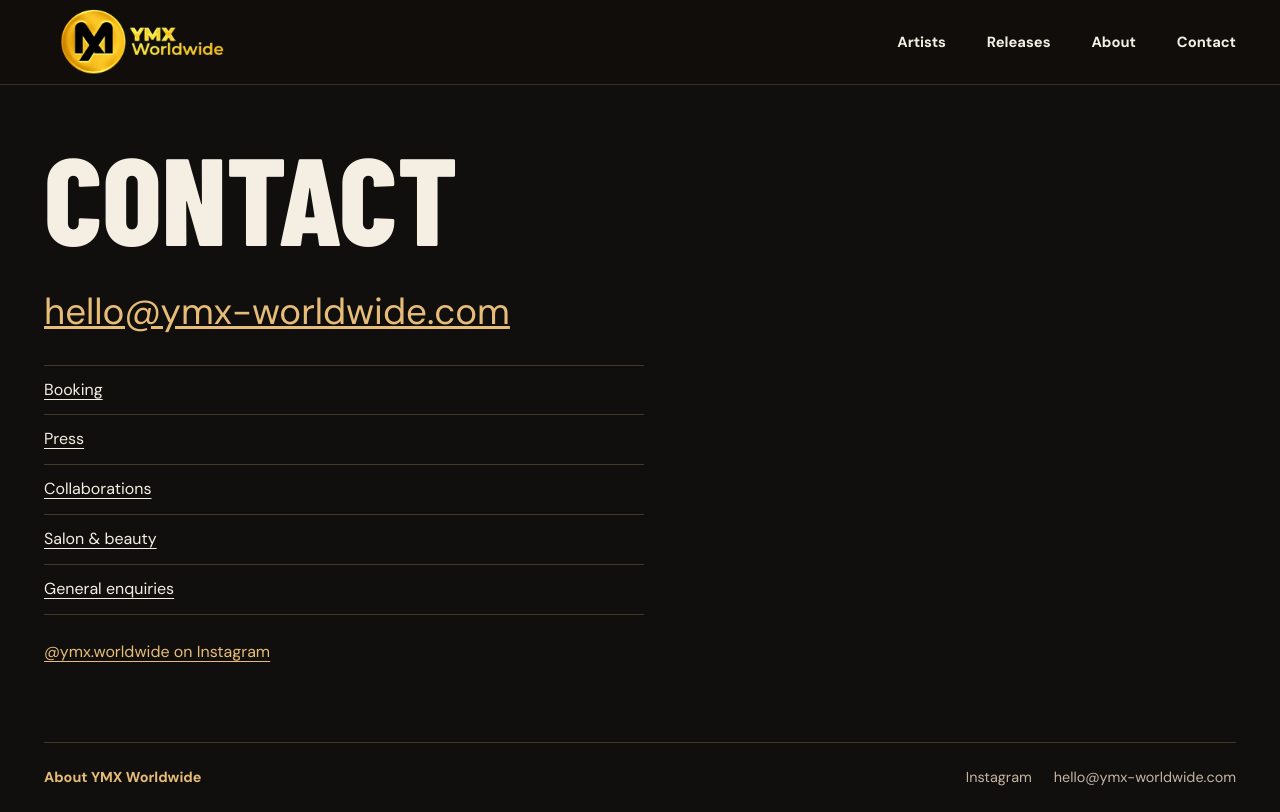
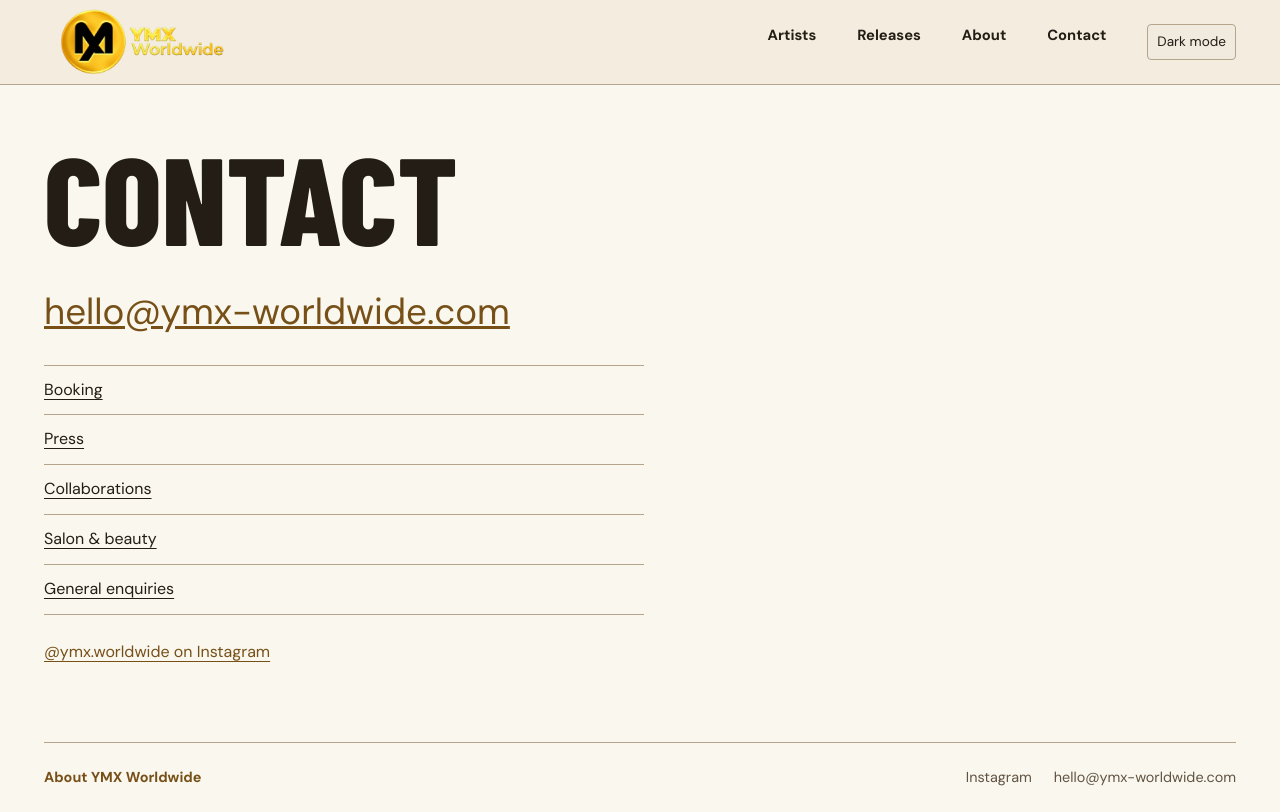
Before and after one commit to ralphlawal/ymx-worldwide.com, a Next.js app: page /contact in a window 1280 px wide. Built offline with nearby package versions, Linux system fonts and the light colour scheme.

Commit message:
Add persistent light and dark themes across YMX

```diff
--- a/app/globals.css
+++ b/app/globals.css
@@ -230,3 +230,29 @@ nav a:hover, .footer a:hover, .text-link:hover { color: #ffdb9b; }
   font-weight: 400 700;
   font-display: swap;
 }
+
+.theme-switch { border: 1px solid var(--line); border-radius: 4px; padding: 5px 9px; background: var(--panel); color: var(--ink); font-size: .85rem; align-self: center; min-height: 36px; }
+.choose-dark { display: none; }
+:root[data-theme="light"] {
+  color-scheme: light;
+  --base: #faf7ef; --panel: #f0eadf; --line: #b4a58c; --ink: #231d15; --muted: #605342; --gold: #775018;
+  --light-header: #f4eddf; --light-action: #ede4d3; --light-hover: #694500;
+  --show-light: none; --show-dark: inline;
+}
+@media (prefers-color-scheme: light) {
+  :root:not([data-theme="dark"]) {
+    color-scheme: light;
+    --base: #faf7ef; --panel: #f0eadf; --line: #b4a58c; --ink: #231d15; --muted: #605342; --gold: #775018;
+    --light-header: #f4eddf; --light-action: #ede4d3; --light-hover: #694500;
+    --show-light: none; --show-dark: inline;
+  }
+}
+.header { background: var(--light-header, #100e0c); border-color: var(--line); }
+.choose-light { display: var(--show-light, inline); }
+.choose-dark { display: var(--show-dark, none); }
+.button:not(.primary) { background: var(--light-action, #211c15); }
+.button.primary { color: #21180c; background: #e6bc77; }
+nav a:hover, .footer a:hover, .text-link:hover { color: var(--light-hover, #ffdb9b); }
+.portable { color-scheme: dark; --ink: #f4eee3; --muted: #c4b5a2; --gold: #e6bc77; --light-hover: #ffdb9b; color: var(--ink); }
+:focus-visible { outline-color: var(--gold) !important; }
+@media (max-width: 680px) { .header-inner nav { flex-wrap: wrap; align-items: center; } }
--- a/app/layout.tsx
+++ b/app/layout.tsx
@@ -2,6 +2,7 @@ import type { Metadata } from "next";
 import Image from "next/image";
 import Link from "next/link";
 import { site } from "../lib/content";
+import { ThemeSwitch } from "../components/theme-switch";
 import "./globals.css";
 
 export const metadata: Metadata = {
@@ -12,7 +13,8 @@ export const metadata: Metadata = {
 
 export default function RootLayout({ children }: Readonly<{ children: React.ReactNode }>) {
   return (
-    <html lang="en">
+    <html lang="en" suppressHydrationWarning>
+      <head><script dangerouslySetInnerHTML={{ __html: `try{var t=localStorage.getItem("ymx-theme");if(t==="light"||t==="dark")document.documentElement.dataset.theme=t}catch{}` }} /></head>
       <body>
         <a className="skip" href="#main">Skip to content</a>
         <header className="header">
@@ -22,6 +24,7 @@ export default function RootLayout({ children }: Readonly<{ children: React.Reac
             </Link>
             <nav aria-label="Main navigation">
               <Link href="/artists">Artists</Link><Link href="/releases">Releases</Link><Link href="/about">About</Link><Link href="/contact">Contact</Link>
+              <ThemeSwitch />
             </nav>
           </div>
         </header>
--- /dev/null
+++ b/components/theme-switch.tsx
@@ -0,0 +1,13 @@
+"use client";
+
+export function ThemeSwitch() {
+  function toggle() {
+    const root = document.documentElement;
+    const next = getComputedStyle(root).colorScheme === "light" ? "dark" : "light";
+    root.dataset.theme = next;
+    try { localStorage.setItem("ymx-theme", next); } catch { /* Keep the session selection. */ }
+  }
+  return <button className="theme-switch" type="button" onClick={toggle}>
+    <span className="choose-light">Light mode</span><span className="choose-dark">Dark mode</span>
+  </button>;
+}
```
